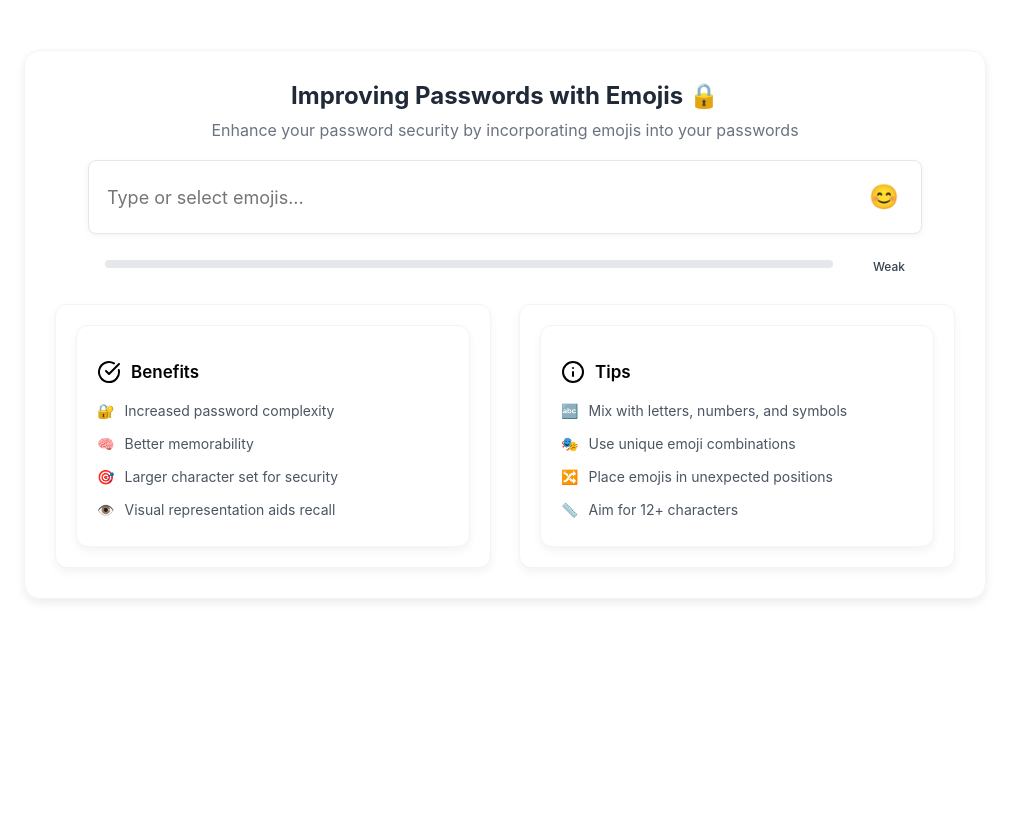
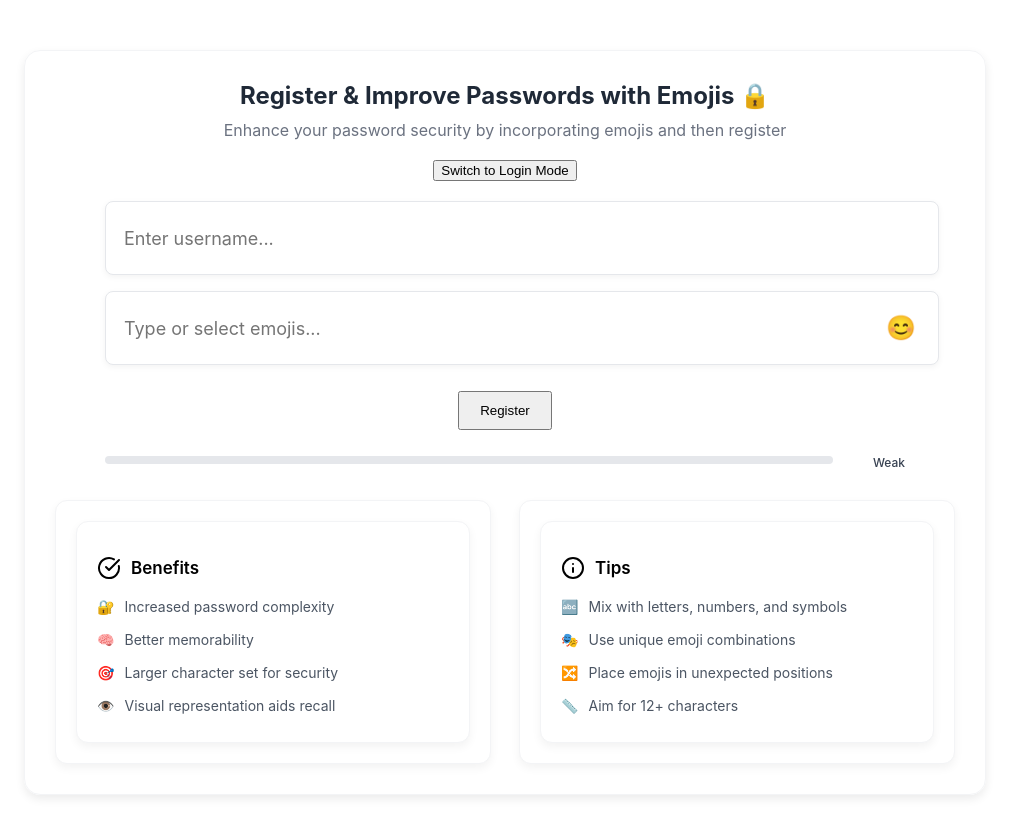
Before and after one commit to YuenKaiTing/PassMoji, a React (Create React App) app in the folder passmoji/: page / in a window 1280 px wide. Shown: the top 836 px of the page, without its empty margins (135-1144 px from the left). Before the commit the page ends 800 px from the top, so only its background shows below. Built offline with nearby package versions, Linux system fonts and the light colour scheme.

Commit message:
add backend

```diff
--- a/passmoji/src/screens/EmojiPasswordCreator.js
+++ b/passmoji/src/screens/EmojiPasswordCreator.js
@@ -7,9 +7,11 @@ import "../styles/EmojiPasswordCreator.css";
 const calculatePasswordStrength = (value = "") => {
   let score = 0;
 
+  // 简单的密码强度评分逻辑
   if (value.length > 8) score += 25;
   if (/[A-Z]/.test(value)) score += 25;
   if (/[0-9]/.test(value)) score += 25;
+  // 如果你想让“表情符号”加分，可以加一个正则检测 \p{Extended_Pictographic}
   if (/[^A-Za-z0-9]/.test(value)) score += 25;
 
   return {
@@ -20,26 +22,37 @@ const calculatePasswordStrength = (value = "") => {
 };
 
 function EmojiPasswordCreator() {
+  // 切换模式：true = 登录模式, false = 注册模式
+  const [isLoginMode, setIsLoginMode] = useState(false);
+
+  // 用户名 & 密码
+  const [username, setUsername] = useState("");
   const [password, setPassword] = useState("");
+
+  // 密码强度
   const [strength, setStrength] = useState(calculatePasswordStrength(""));
+
+  // Emoji Picker
   const [showEmojiPicker, setShowEmojiPicker] = useState(false);
 
+  // 用于显示后端返回信息
+  const [info, setInfo] = useState("");
+
+  // 更新密码 & 计算强度
   const updatePassword = useCallback((value) => {
     setPassword(value);
     setStrength(calculatePasswordStrength(value));
   }, []);
 
-  const addEmoji = useCallback(
-    (emoji) => {
+  // 选中一个 Emoji 时，追加到密码里
+  const addEmoji = useCallback((emoji) => {
     setPassword((prev) => {
-        const newPassword = prev ? prev + emoji : emoji;
+      const newPassword = prev + emoji;
       setStrength(calculatePasswordStrength(newPassword));
       return newPassword;
     });
     setShowEmojiPicker(false);
-    },
-    []
-  );
+  }, []);
 
   const toggleEmojiPicker = useCallback(() => {
     setShowEmojiPicker(true);
@@ -49,26 +62,114 @@ function EmojiPasswordCreator() {
     setShowEmojiPicker(false);
   }, []);
 
+  // 提交（注册/登录）
+  const handleSubmit = async (e) => {
+    e.preventDefault();
+    setInfo("");
+
+    try {
+      const endpoint = isLoginMode
+        ? "http://localhost:3001/api/login"
+        : "http://localhost:3001/api/register";
+
+      const response = await fetch(endpoint, {
+        method: "POST",
+        headers: { "Content-Type": "application/json" },
+        body: JSON.stringify({ username, password })
+      });
+      const data = await response.json();
+
+      if (data.success) {
+        setInfo(isLoginMode
+          ? "Login success!"
+          : "Register success! You can now login.");
+        // 如果想登录成功后跳转到别的页面：
+        // if (isLoginMode) window.location.href = "/EmojiPassword";
+      } else {
+        setInfo((isLoginMode ? "Login failed: " : "Register failed: ") + data.message);
+      }
+    } catch (err) {
+      console.error("Error:", err);
+      setInfo("Server error or network problem.");
+    }
+  };
 
   return (
     <div className="emoji-password-container">
-      <div className="emoji-password-title">Improving Passwords with Emojis 🔒</div>
-      <div className="emoji-password-subtitle">Enhance your password security by incorporating emojis into your passwords</div>
+      {/* 标题和副标题 */}
+      <div className="emoji-password-title">
+        {isLoginMode
+          ? "Login with an Emoji-Enhanced Password 🔒"
+          : "Register & Improve Passwords with Emojis 🔒"}
+      </div>
+      <div className="emoji-password-subtitle">
+        {isLoginMode
+          ? "Enter your username & password to login"
+          : "Enhance your password security by incorporating emojis and then register"}
+      </div>
 
-      <div className="emoji-password-input-container">
+      {/* 模式切换按钮 */}
+      <button
+        onClick={() => setIsLoginMode(!isLoginMode)}
+        style={{ marginBottom: "20px" }}
+      >
+        Switch to {isLoginMode ? "Register Mode" : "Login Mode"}
+      </button>
+
+      {/* 后端返回的信息 */}
+      {info && <p style={{ color: "blue" }}>{info}</p>}
+
+      {/* 表单 */}
+      <form onSubmit={handleSubmit} style={{ width: "100%", maxWidth: "800px" }}>
+        {/* 用户名输入框：使用与密码相似的外观 */}
+        <div className="emoji-password-input-container" style={{ marginBottom: "16px" }}>
+          <input
+            type="text"
+            placeholder="Enter username..."
+            value={username}
+            onChange={(e) => setUsername(e.target.value)}
+            required
+            className="emoji-password-input"
+          />
+        </div>
+
+        {/* 密码（带 emoji）输入框 */}
+        <div className="emoji-password-input-container" style={{ marginBottom: "16px" }}>
           <input
             type="text"
             placeholder="Type or select emojis..."
             value={password}
             onChange={(e) => updatePassword(e.target.value)}
             className="emoji-password-input"
+            required
           />
-        <button onClick={toggleEmojiPicker} className="emoji-button">
+          <button
+            onClick={toggleEmojiPicker}
+            className="emoji-button"
+            type="button"  // 避免点击后立即submit
+          >
             😊
           </button>
-        <EmojiPickerComponent onEmojiSelect={addEmoji} open={showEmojiPicker} closePicker={closeEmojiPicker} />
+          <EmojiPickerComponent
+            onEmojiSelect={addEmoji}
+            open={showEmojiPicker}
+            closePicker={closeEmojiPicker}
+          />
         </div>
 
+        <button
+          type="submit"
+          style={{
+            marginTop: "10px",
+            padding: "10px 20px",
+            cursor: "pointer"
+          }}
+        >
+          {isLoginMode ? "Login" : "Register"}
+        </button>
+      </form>
+
+      {/* 密码强度条 */}
       <div className="emoji-password-strength-container">
         <div className="strength-bar-wrapper">
           <div className="emoji-password-strength-bar">
@@ -77,9 +178,13 @@ function EmojiPasswordCreator() {
               style={{ width: `${strength.percentage}%` }}
             ></div>
           </div>
-          <span className="emoji-password-strength-label">{strength.label}</span>
+          <span className="emoji-password-strength-label">
+            {strength.label}
+          </span>
         </div>
       </div>
+
+      {/* 两个卡片：Benefits / Tips */}
       <div className="card-container">
         <div className="benefits-card">
           <BenefitsCard />
```
Also changed, not shown: passmoji/package.json (+9 -1 lines), passmoji/server.js (added, +93 -0 lines), 1 other file (tests, documents, lock files or other folders). Lines whose indentation alone changed are shown as unchanged.
